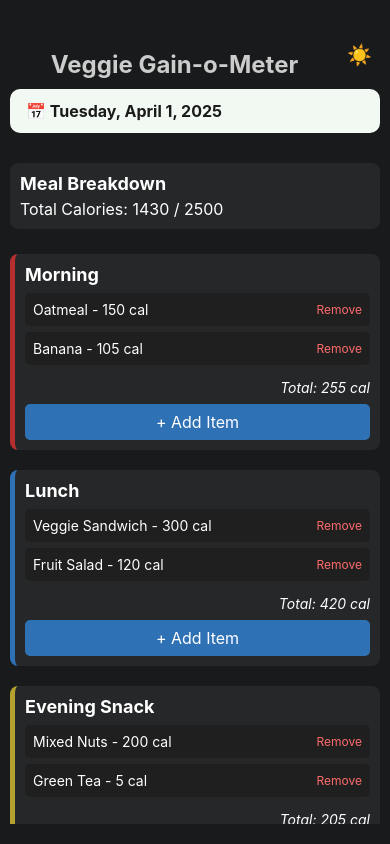
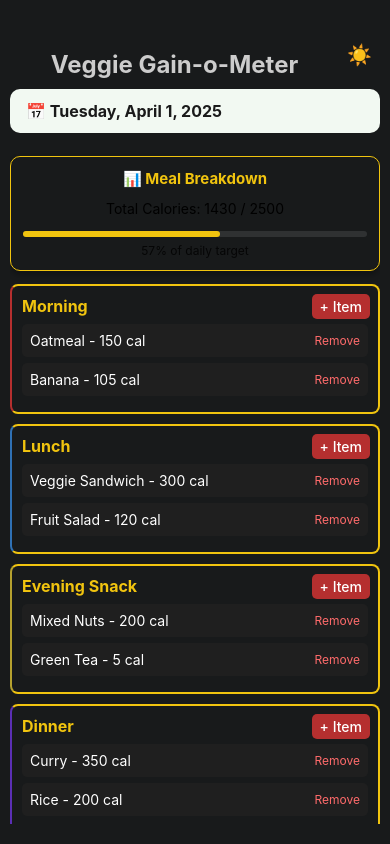
Before and after one commit to DeveloperRam-Coder/Veggie-Gain-O-Meter, a React Native app: screen / in a window 390 px wide. Built offline with nearby package versions, Linux system fonts and the light colour scheme.

Commit message:
add new things into this

```diff
--- a/src/components/AddMealItemModal.tsx
+++ b/src/components/AddMealItemModal.tsx
@@ -67,8 +67,7 @@ const styles = StyleSheet.create({
   },
   modalContainer: {
     width: '80%',
-    backgroundColor: '#252728',
-    borderRadius: 8,
+backgroundColor: '#fffbeb',    borderRadius: 8,
     padding: 20,
   },
   header: {
--- a/src/components/GoalSuggestions.tsx
+++ b/src/components/GoalSuggestions.tsx
@@ -10,9 +10,6 @@ import { useTheme } from "../context/ThemeContext";
 
 export default function GoalSuggestions(): JSX.Element {
   const [currentDate, setCurrentDate] = useState("");
-  const [calories, setCalories] = useState(0);
-  const [protein, setProtein] = useState(0);
-  const { theme, isDarkMode, toggleTheme } = useTheme();
 
   // Update the current date when the component mounts
   useEffect(() => {
@@ -26,29 +23,11 @@ export default function GoalSuggestions(): JSX.Element {
     setCurrentDate(`📅 ${formattedDate}`);
   }, []);
 
-  // Simulate real-time data updates (Replace with API calls if needed)
-  useEffect(() => {
-    const interval = setInterval(() => {
-      setCalories((prev) => prev + Math.floor(Math.random() * 10));
-      setProtein((prev) => prev + Math.floor(Math.random() * 5));
-    }, 5000); // Updates every 5 seconds
-
-    return () => clearInterval(interval);
-  }, []);
-
   return (
     <View style={styles.container}>
       {/* Date and Nutrition Info */}
       <View style={styles.topSection}>
         <Text style={styles.dateText}>{currentDate}</Text>
-        {/* <View style={styles.badgeContainer}>
-          <View style={[styles.badge, styles.caloriesBadge]}>
-            <Text style={styles.badgeText}>{calories} calories</Text>
-          </View>
-          <View style={[styles.badge, styles.proteinBadge]}>
-            <Text style={styles.badgeText}>{protein}g protein</Text>
-          </View>
-        </View> */}
       </View>
     </View>
   );
--- a/src/components/MealBreakdown.tsx
+++ b/src/components/MealBreakdown.tsx
@@ -1,4 +1,3 @@
-// src/components/MealBreakdown.tsx
 import React, { useContext } from 'react';
 import { View, Text, StyleSheet, Dimensions } from 'react-native';
 import { MealContext } from '../context/MealContext';
@@ -11,31 +10,63 @@ export default function MealBreakdown({ dailyTarget }: MealBreakdownProps): JSX.
   const { meals } = useContext(MealContext);
   const { width } = Dimensions.get('window');
 
-  const totalCalories = meals.reduce((total, meal) => total + meal.items.reduce((sum, item) => sum + item.calories, 0), 0);
+  const totalCalories = meals.reduce(
+    (total, meal) => total + meal.items.reduce((sum, item) => sum + item.calories, 0),
+    0
+  );
+  const progressPercentage = Math.min((totalCalories / dailyTarget) * 100, 100);
 
   return (
-    <View style={styles.container}>
-      <Text style={[styles.header, { fontSize: width < 350 ? 16 : 18 }]}>Meal Breakdown</Text>
-      <Text style={[styles.info, { fontSize: width < 350 ? 14 : 16 }]}>
-        Total Calories: {totalCalories} / {dailyTarget}
-      </Text>
+    <View style={styles.card}>
+      <Text style={styles.header}>📊 Meal Breakdown</Text>
+      <Text style={styles.info}>Total Calories: {totalCalories} / {dailyTarget}</Text>
+      <View style={styles.progressBarContainer}>
+        <View style={[styles.progressBar, { width: `${progressPercentage}%` }]} />
+      </View>
+      <Text style={styles.percentageText}>{Math.round(progressPercentage)}% of daily target</Text>
     </View>
   );
 }
 
 const styles = StyleSheet.create({
-  container: {
-    backgroundColor: '#252728',
-    padding: 10,
-    borderRadius: 8,
-    marginVertical: 15,
+  card: {
+    padding: 12,
+    borderRadius: 10,
+    marginVertical: 8,
+    backgroundColor: 'transparent',
+    borderWidth: 1,
+    borderColor: '#F1C40F',
+    shadowColor: '#000',
+    shadowOffset: { width: 0, height: 4 },
+    shadowOpacity: 0.3,
+    shadowRadius: 6,
   },
   header: {
     fontWeight: 'bold',
-    color: '#fff',
-    marginBottom: 5,
+    textAlign: 'center',
+    fontSize: 15,
+    color: '#F1C40F',
+    marginBottom: 12,
   },
   info: {
-    color: '#fff',
+    fontSize: 14,
+    textAlign: 'center',
+    marginBottom: 8,
+  },
+  progressBarContainer: {
+    height: 6,
+    backgroundColor: 'rgba(255, 255, 255, 0.1)',
+    borderRadius: 4,
+    marginVertical: 6,
+  },
+  progressBar: {
+    height: '100%',
+    backgroundColor: '#F1C40F',
+    borderRadius: 4,
+  },
+  percentageText: {
+    fontSize: 12,
+    textAlign: 'center',
+    opacity: 0.8,
   },
 });
--- a/src/components/MealCard.tsx
+++ b/src/components/MealCard.tsx
@@ -1,8 +1,15 @@
-import React, { useState } from 'react';
-import { View, Text, StyleSheet, TouchableOpacity, Dimensions } from 'react-native';
-import MealItem from './MealItem';
-import AddMealItemModal from './AddMealItemModal';
-import { Meal } from '../data/mealsData';
+import React, { useState } from "react";
+import {
+  View,
+  Text,
+  StyleSheet,
+  TouchableOpacity,
+  Dimensions,
+} from "react-native";
+import MealItem from "./MealItem";
+import AddMealItemModal from "./AddMealItemModal";
+import { Meal } from "../data/mealsData";
+import Colors from "../theme/Colors";
 
 interface MealCardProps {
   meal: Meal;
@@ -10,63 +17,81 @@ interface MealCardProps {
   setMeals: React.Dispatch<React.SetStateAction<Meal[]>>;
 }
 
-export default function MealCard({ meal, meals, setMeals }: MealCardProps): JSX.Element {
+export default function MealCard({
+  meal,
+  meals,
+  setMeals,
+}: MealCardProps): JSX.Element {
   const [modalVisible, setModalVisible] = useState(false);
-  const totalMealCalories = meal.items.reduce((sum, item) => sum + item.calories, 0);
+  const totalCalories = meal.items.reduce(
+    (sum, item) => sum + item.calories,
+    0
+  );
 
   return (
     <View style={[styles.card, { borderLeftColor: meal.color }]}>
-      <Text style={styles.title}>{meal.title}</Text>
-      <View style={styles.itemsContainer}>
-        {meal.items.map((item) => (
-          <MealItem key={item.id} item={item} meal={meal} meals={meals} setMeals={setMeals} />
-        ))}
-      </View>
-      <Text style={styles.caloriesText}>Total: {totalMealCalories} cal</Text>
-      <TouchableOpacity style={styles.addButton} onPress={() => setModalVisible(true)}>
-        <Text style={styles.addButtonText}>+ Add Item</Text>
+      <Text style={styles.header}>{meal.title}</Text>
+      {meal.items.map((item) => (
+        <MealItem
+          key={item.id}
+          item={item}
+          meal={meal}
+          meals={meals}
+          setMeals={setMeals}
+        />
+      ))}
+      {/* <Text style={styles.caloriesText}>Total: {totalCalories} cal</Text> */}
+      <TouchableOpacity
+        style={styles.addButton}
+        onPress={() => setModalVisible(true)}
+      >
+        <Text style={styles.addButtonText}>+ Item</Text>
       </TouchableOpacity>
-      <AddMealItemModal visible={modalVisible} mealId={meal.id} onClose={() => setModalVisible(false)} />
+      <AddMealItemModal
+        visible={modalVisible}
+        mealId={meal.id}
+        onClose={() => setModalVisible(false)}
+      />
     </View>
   );
 }
 
-const { width } = Dimensions.get('window');
+const { width } = Dimensions.get("window");
 
 const styles = StyleSheet.create({
   card: {
-    backgroundColor: '#252728',
-    marginVertical: 10,
+    padding: 10,
     borderRadius: 8,
-    padding: 10,
-    borderLeftWidth: 5,
-    width: '100%',
+    marginVertical: 5,
+    borderWidth: 2,
+    borderColor: "#F1C40F",
+    position: "relative", // Ensure the button can be placed relative to the card
   },
-  title: {
-    fontSize: width < 350 ? 16 : 18,
-    color: '#fff',
-    fontWeight: 'bold',
-    marginBottom: 8,
-  },
-  itemsContainer: {
+  header: {
+    fontWeight: "bold",
+    fontSize: 16,
+    color: "#F1C40F",
     marginBottom: 8,
   },
   caloriesText: {
-    color: '#fff',
-    textAlign: 'right',
-    fontStyle: 'italic',
-    fontSize: width < 350 ? 12 : 14,
+    fontSize: 12,
+    color: "#ECF0F1",
+    textAlign: "right",
+    marginBottom: 8,
   },
   addButton: {
-    backgroundColor: '#2f71b5',
-    paddingVertical: 8,
-    paddingHorizontal: 12,
+    backgroundColor: Colors.accent,
+    paddingVertical: 4,
+    paddingHorizontal: 8,
     borderRadius: 5,
-    alignItems: 'center',
-    marginTop: 8,
+    alignItems: "center",
+    position: "absolute", // Position the button absolutely inside the card
+    top: 8, // Adjust to move it to the top
+    right: 8, // Move it to the right side
   },
   addButtonText: {
-    color: '#fff',
-    fontSize: width < 350 ? 14 : 16,
+    color: Colors.white,
+    fontSize: 14,
+    fontWeight: "500",
   },
 });
--- /dev/null
+++ b/src/components/Tips.tsx
@@ -0,0 +1,52 @@
+import React from "react";
+import { View, Text, StyleSheet, Dimensions } from "react-native";
+
+interface TipsProps {
+  tips: string[];
+}
+
+const { width } = Dimensions.get("window");
+const fontSize = width < 360 ? 12 : 14;
+const headerFontSize = width < 360 ? 16 : 18;
+
+const Tips: React.FC<TipsProps> = ({ tips }) => {
+  return (
+    <View style={styles.container}>
+      <Text style={[styles.header, { fontSize: headerFontSize }]}>🌟 Tips for Healthy Weight Gain 🌟</Text>
+      {tips.map((tip, index) => (
+        <Text key={index} style={[styles.info, { fontSize, color: colors[index % colors.length] }]}>• {tip}</Text>
+      ))}
+    </View>
+  );
+};
+
+const colors = ["#FF5733", "#33FF57", "#337BFF", "#FF33A8", "#FFC300"];
+
+const styles = StyleSheet.create({
+  container: {
+    backgroundColor: "#252728",
+    padding: 10,
+    borderRadius: 8,
+    marginVertical: 15,
+  },
+  header: {
+    fontWeight: "bold",
+    color: "#FFD700",
+    marginBottom: 5,
+    textAlign: "center",
+  },
+  info: {
+    marginBottom: 3,
+  },
+});
+
+export default function App() {
+  const tips = [
+    "Choose nutrient-rich meals.",
+    "Incorporate healthy fats daily.",
+    "Prioritize protein intake.",
+    "Maintain a consistent routine."
+  ];
+
+  return <Tips tips={tips} />;
+}
--- a/src/screens/HomeScreen.tsx
+++ b/src/screens/HomeScreen.tsx
@@ -13,6 +13,7 @@ import Colors from "../theme/Colors";
 import GoalSuggestions from "../components/GoalSuggestions";
 import MealBreakdown from "../components/MealBreakdown";
 import MealCard from "../components/MealCard";
+import Tips from "../components/Tips";
 
 export default function HomeScreen(): JSX.Element {
   const mealContext = useContext(MealContext);
@@ -63,6 +64,7 @@ export default function HomeScreen(): JSX.Element {
             setMeals={setMeals}
           />
         ))}
+        <Tips/>
       </ScrollView>
     </View>
   );
```
